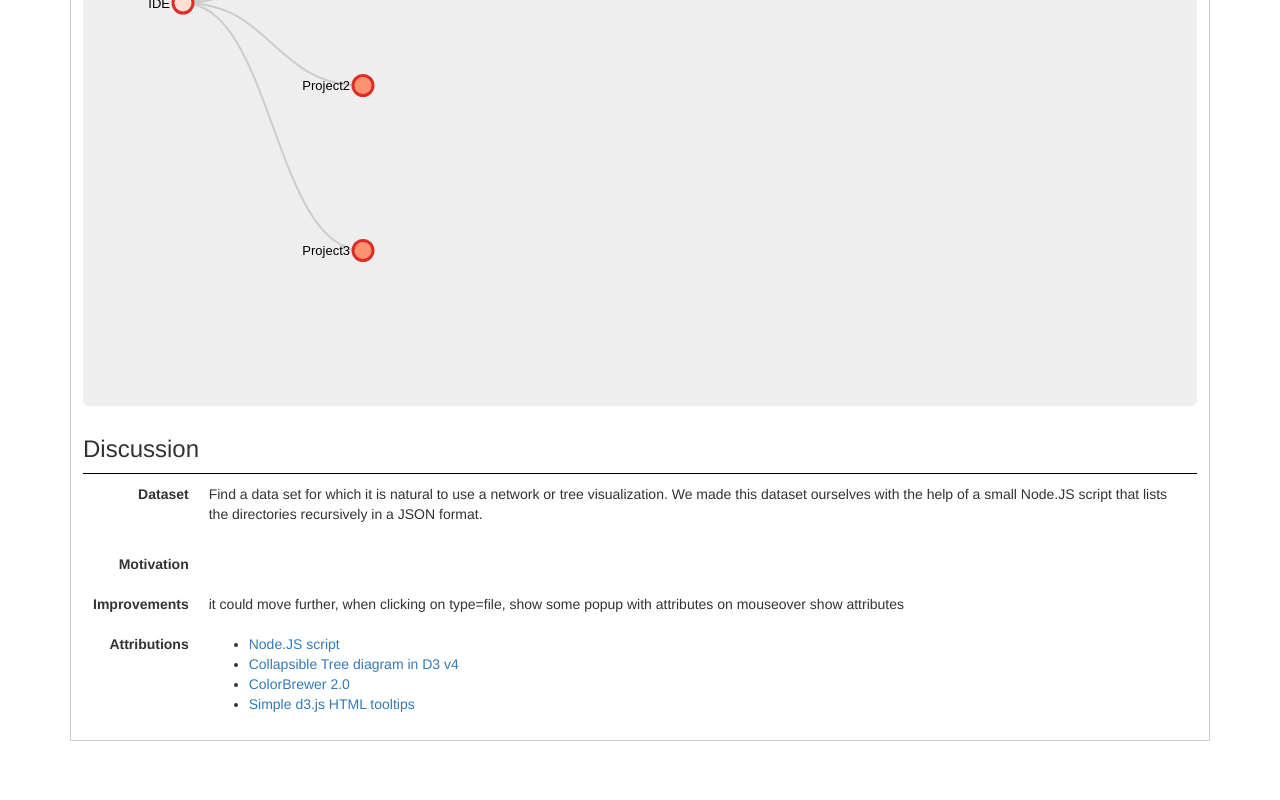
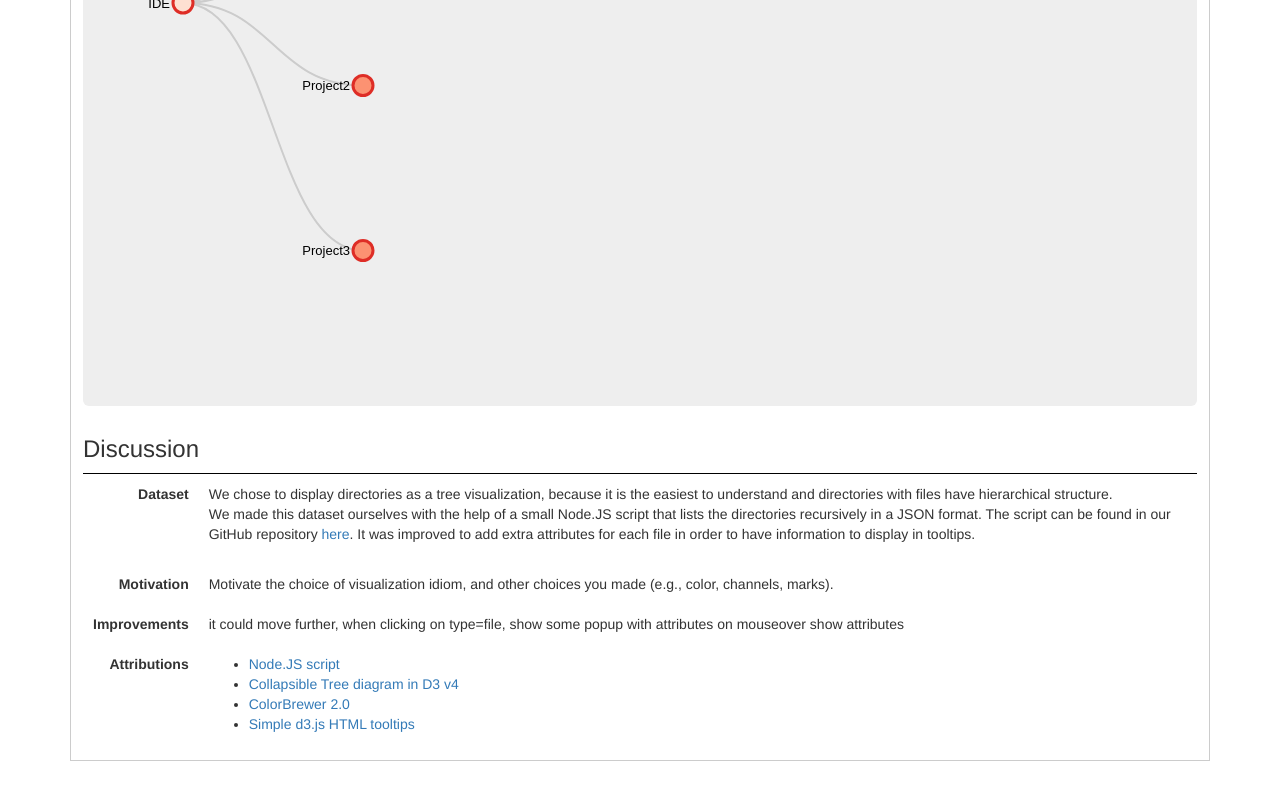
Before and after one commit to DIKU-IDE2016/Project3, a plain HTML site: page index.html in a window 1280 px wide. Shown: the part 772-1572 px from the top of the page. Drawn offline with nearby package versions, Linux system fonts and the light colour scheme.

Commit message:
Added some text

```diff
--- a/index.html
+++ b/index.html
@@ -72,17 +72,15 @@
 						<td class="first"><b>Dataset</b></td>
 						<td>
 						<p>
-						Find a data set for which it is natural to use a network or tree visualization.
-
-
-						We made this dataset ourselves with the help of a small Node.JS script that lists the directories recursively in a JSON format.
-
+						We chose to display directories as a tree visualization, because it is the easiest to understand and directories with files have hierarchical structure. <br/>
+						We made this dataset ourselves with the help of a small Node.JS script that lists the directories recursively in a JSON format. The script can be found in our GitHub repository <a href="https://github.com/DIKU-IDE2016/Project3/blob/master/makeDataset.js">here</a>. It was improved to add extra attributes for each file in order to have information to display in tooltips.
 						</p>
 						</td>
 					</tr>
 					<tr>
 						<td class="first"><b>Motivation</b></td>
 						<td>
+						Motivate the choice of visualization idiom, and other choices you made (e.g., color, channels, marks).
 
 						</td>
 					</tr>
```
Also changed, not shown: script.js (+0 -8 lines).
